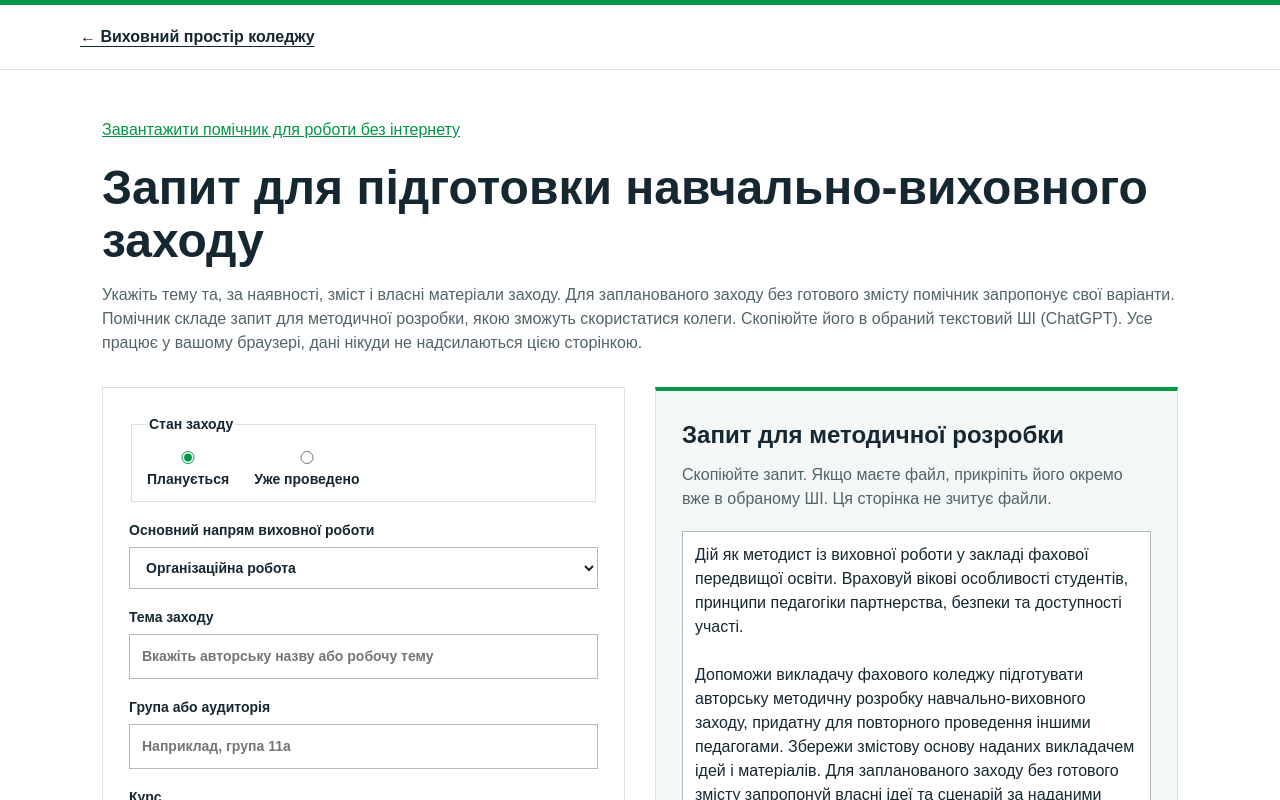
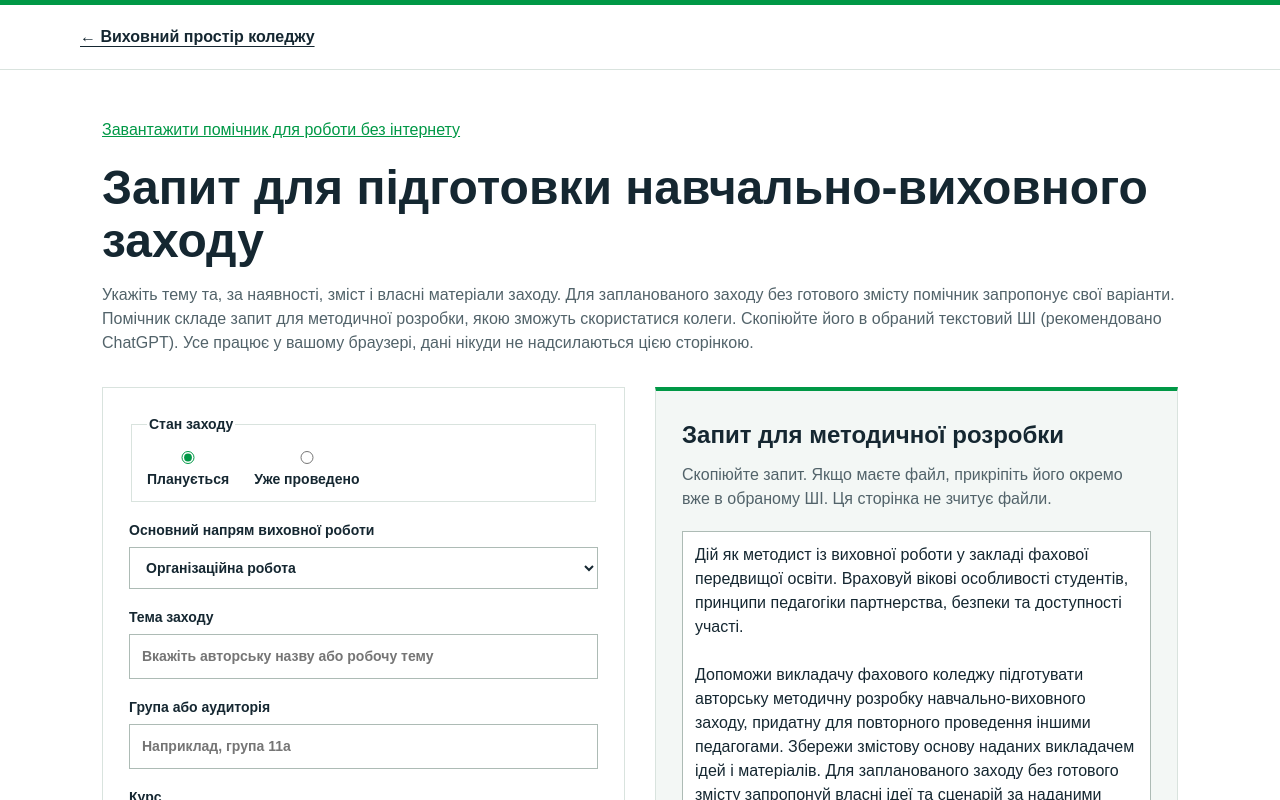
Before and after one commit to learn4life-ua/vykhovnyi-prostir, a plain HTML site: page tools/event-helper/index.html in a window 1280 px wide. Shown: the top 800 px of the page. Drawn offline with Linux system fonts and the light colour scheme.

Commit message:
Залишити рекомендований ChatGPT у поясненні

```diff
--- a/tools/event-helper/index.html
+++ b/tools/event-helper/index.html
@@ -9,7 +9,7 @@
 </head>
 <body>
 <header><a href="../../index.html" style="color:inherit;text-underline-offset:4px">← Виховний простір коледжу</a></header>
-<main><p><a href="index.html" download="Помічник_виховного_заходу.html" style="color:var(--green)">Завантажити помічник для роботи без інтернету</a></p><h1>Запит для підготовки навчально-виховного заходу</h1><p>Укажіть тему та, за наявності, зміст і власні матеріали заходу. Для запланованого заходу без готового змісту помічник запропонує свої варіанти. Помічник складе запит для методичної розробки, якою зможуть скористатися колеги. Скопіюйте його в обраний текстовий ШІ (ChatGPT). Усе працює у вашому браузері, дані нікуди не надсилаються цією сторінкою.</p>
+<main><p><a href="index.html" download="Помічник_виховного_заходу.html" style="color:var(--green)">Завантажити помічник для роботи без інтернету</a></p><h1>Запит для підготовки навчально-виховного заходу</h1><p>Укажіть тему та, за наявності, зміст і власні матеріали заходу. Для запланованого заходу без готового змісту помічник запропонує свої варіанти. Помічник складе запит для методичної розробки, якою зможуть скористатися колеги. Скопіюйте його в обраний текстовий ШІ (рекомендовано ChatGPT). Усе працює у вашому браузері, дані нікуди не надсилаються цією сторінкою.</p>
 <div class="grid"><form class="panel fields" id="form" autocomplete="off">
 <fieldset><legend>Стан заходу</legend><label><input type="radio" name="kind" value="planned" checked> Планується</label><label><input type="radio" name="kind" value="held"> Уже проведено</label></fieldset>
 <label>Основний напрям виховної роботи<select id="direction"></select></label>
```
